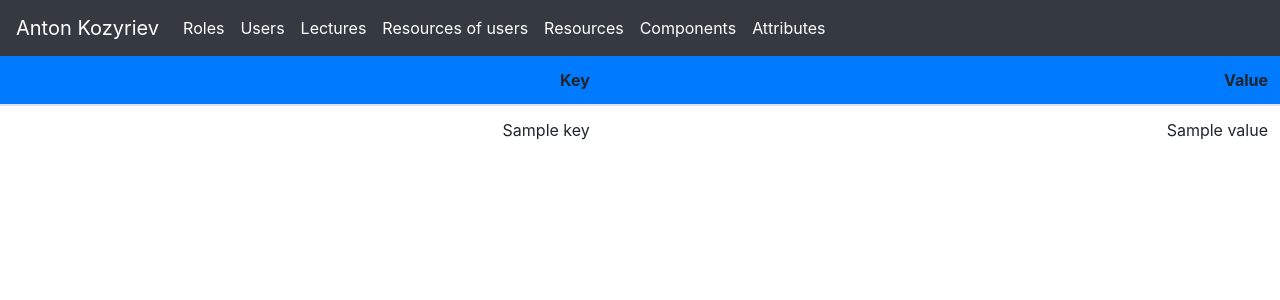
After one commit to kaydotdev/in-a-word-bot, a Flask app: template Laboratory2/src/LecturebotAPI/templates/attribute.html in a window 1280 px wide. The commit adds this page. Shown: the top 300 px of the page. Run offline with Flask 2, Linux system fonts and the light colour scheme; the template is opened without the code that fills it: most values are stand-ins (such as "Sample title", 1, 10 or a date in 2020); some libraries are stand-ins or nearby versions.

Commit message:
Create Attribute entity page

```diff
--- a/Laboratory2/src/LecturebotAPI/app.py
+++ b/Laboratory2/src/LecturebotAPI/app.py
@@ -1,7 +1,7 @@
 from flask import Flask, render_template, request, redirect, url_for
 
 from LecturebotDAL.repository import Repository
-from LecturebotDAL.models import Role, User, Lecture, UserHasResources, Resource, Component
+from LecturebotDAL.models import Role, User, Lecture, UserHasResources, Resource, Component, Attribute
 
 from LecturebotDAL.dbcontext import *
 
@@ -60,3 +60,11 @@ def list_components():
     components = repository.get_all(Component.Component)
 
     return render_template('component.html', components=components)
+
+
+@app.route('/attribute', methods=['GET'])
+def list_attributes():
+    repository = Repository.Repository(session, ModelBase, DBEngine)
+    attributes = repository.get_all(Attribute.Attribute)
+
+    return render_template('attribute.html', attributes=attributes)
--- /dev/null
+++ b/Laboratory2/src/LecturebotAPI/templates/attribute.html
@@ -0,0 +1,30 @@
+{% extends "navigation.html" %}
+
+{% block content %}
+
+<style>
+    table.table {
+        margin-top: 3.45rem;
+        text-align: right;
+    }
+</style>
+
+<table class="table">
+  <thead>
+    <tr class="bg-primary">
+        <th scope="col">Key</th>
+        <th scope="col">Value</th>
+    </tr>
+  </thead>
+    </tbody>
+    {% for attribute in attributes %}
+    <tr>
+        <td> {{ attribute.Key }} </td>
+        <td> {{ attribute.Value }} </td>
+    </tr>
+    {% endfor %}
+
+    </tbody>
+</table>
+
+{% endblock %}
--- a/Laboratory2/src/LecturebotAPI/templates/navigation.html
+++ b/Laboratory2/src/LecturebotAPI/templates/navigation.html
@@ -41,6 +41,9 @@
           <li class="nav-item active">
             <a class="nav-link" href="/component">Components</a>
           </li>
+          <li class="nav-item active">
+            <a class="nav-link" href="/attribute">Attributes</a>
+          </li>
         </ul>
       </div>
     </nav>
```
